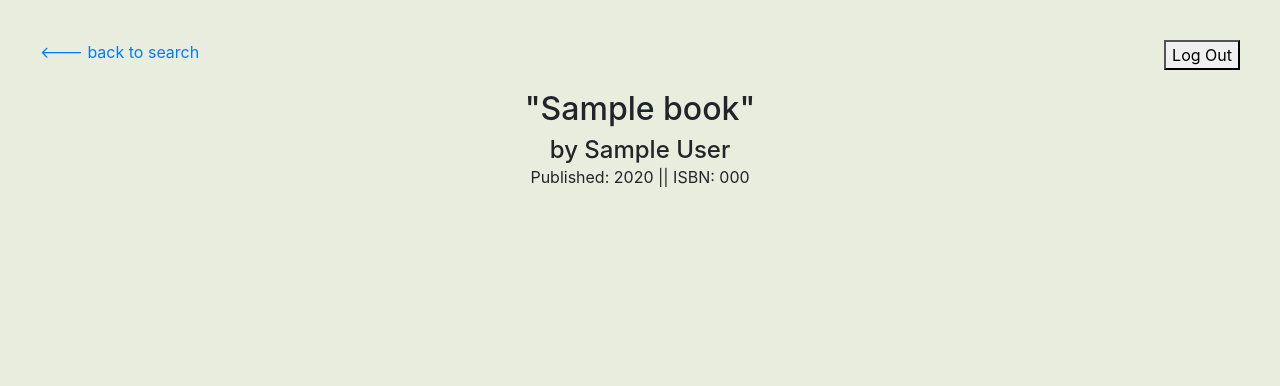
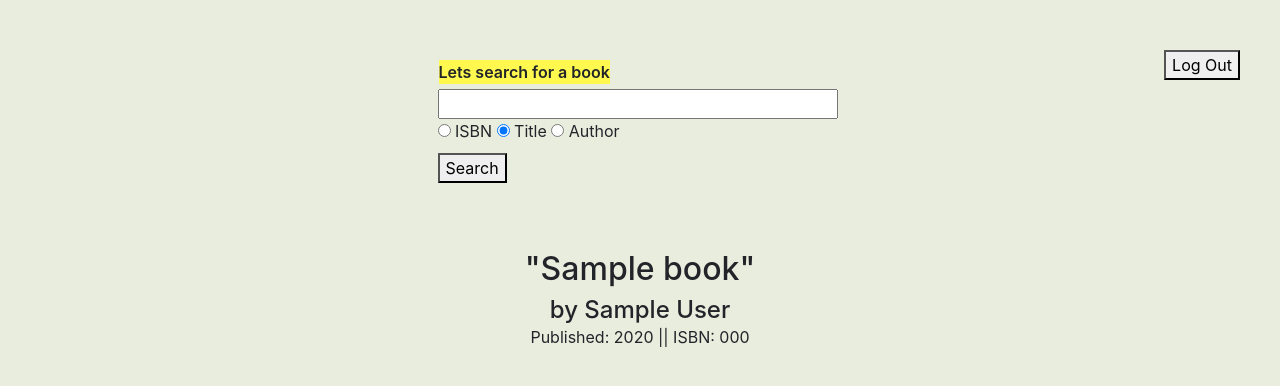
Before and after one commit to ian-lowe/book-review-central, a Flask app: template templates/book.html in a window 1280 px wide. Shown: the top 386 px of the page. Run offline with Flask 2, Linux system fonts and the light colour scheme; the template is opened without the code that fills it: most values are stand-ins (such as "Sample title", 1, 10 or a date in 2020); some libraries are stand-ins or nearby versions.

Commit message:
added functionality to preserve state of radio buttons on page load

```diff
--- a/application.py
+++ b/application.py
@@ -104,7 +104,6 @@
 
 @app.route('/books', methods=["POST"])
 def books():
-
     if session.get('user') == None:
         flash("Session expired. Please log in to use search feature.")
         return redirect(url_for('index'))
@@ -117,15 +116,15 @@
 
     if option == "isbn":
         books = db.execute("SELECT * FROM books WHERE isbn LIKE :isbn", {"isbn": query}).fetchall()
-        return render_template("books.html", books=books)
+        return render_template("books.html", books=books, option=option)
 
     elif option == "title":
         books = db.execute("SELECT * FROM books WHERE LOWER(title) LIKE LOWER(:title)", {"title": query}).fetchall()
-        return render_template("books.html", books=books)
+        return render_template("books.html", books=books, option=option)
 
     elif option == "author":
         books = db.execute("SELECT * FROM books WHERE LOWER(author) LIKE LOWER(:author)", {"author": query}).fetchall()
-        return render_template("books.html", books=books)
+        return render_template("books.html", books=books, option=option)
 
     else:
         return "test"
--- a/static/styles.css
+++ b/static/styles.css
@@ -60,6 +60,10 @@
     width: 400px;
 }
 
+.search button {
+    margin-top: 10px;
+}
+
 .register-button {
     margin: 10px 80px 0 0;
 }
@@ -112,3 +116,7 @@
 .flashes {
     color: red;
 }
+
+.align-center {
+    text-align: center;
+}
--- a/templates/book.html
+++ b/templates/book.html
@@ -8,7 +8,19 @@
 <form action="{{ url_for('logout') }}" method="POST">
     <button class="log-out">Log Out</button>
 </form>
-<div style="height: 50px;"><a href="/search"><--- back to search</a></div>
+<div>
+    <div class="search">
+        <label for="searchbar">Lets search for a book</label>
+        <form action="{{ url_for('books') }}" method="POST">
+            <input type="text" class="search-width" name="search-input"> <br>
+            <input type="radio" name="options" id="isbn" value="isbn"> ISBN
+            <input type="radio" name="options" id="title" value="title" checked="checked"> Title
+            <input type="radio" name="options" id="author" value="author"> Author
+            <p>
+                <button>Search</button>
+            </p>
+        </form>
+    </div>
 <h2>"{{ book.title }}"</h2>
 <h4>by {{ book.author }}</h4>
 <p style="text-align: center">Published: {{ book.year }} || ISBN: {{ book.isbn }}</p>
```
Also changed, not shown: templates/books.html (+17 -1 lines), 2 other files.
